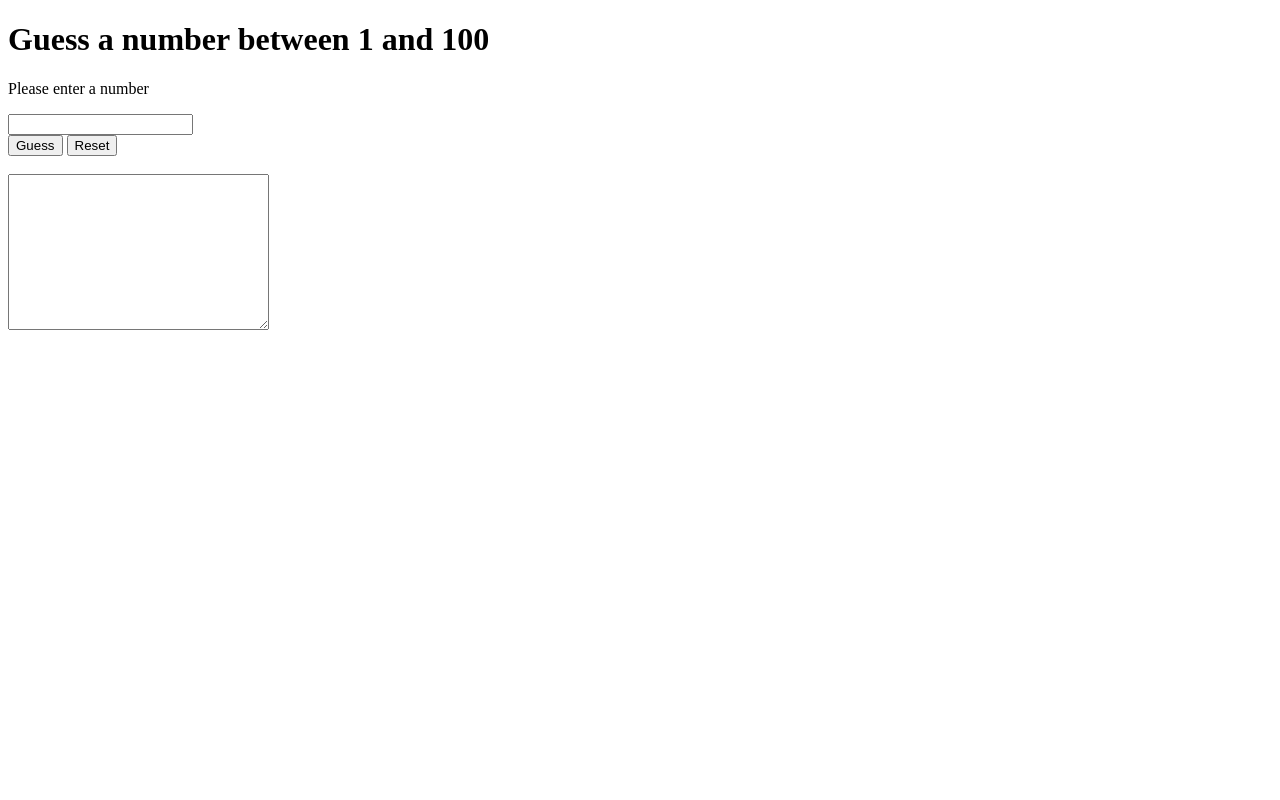
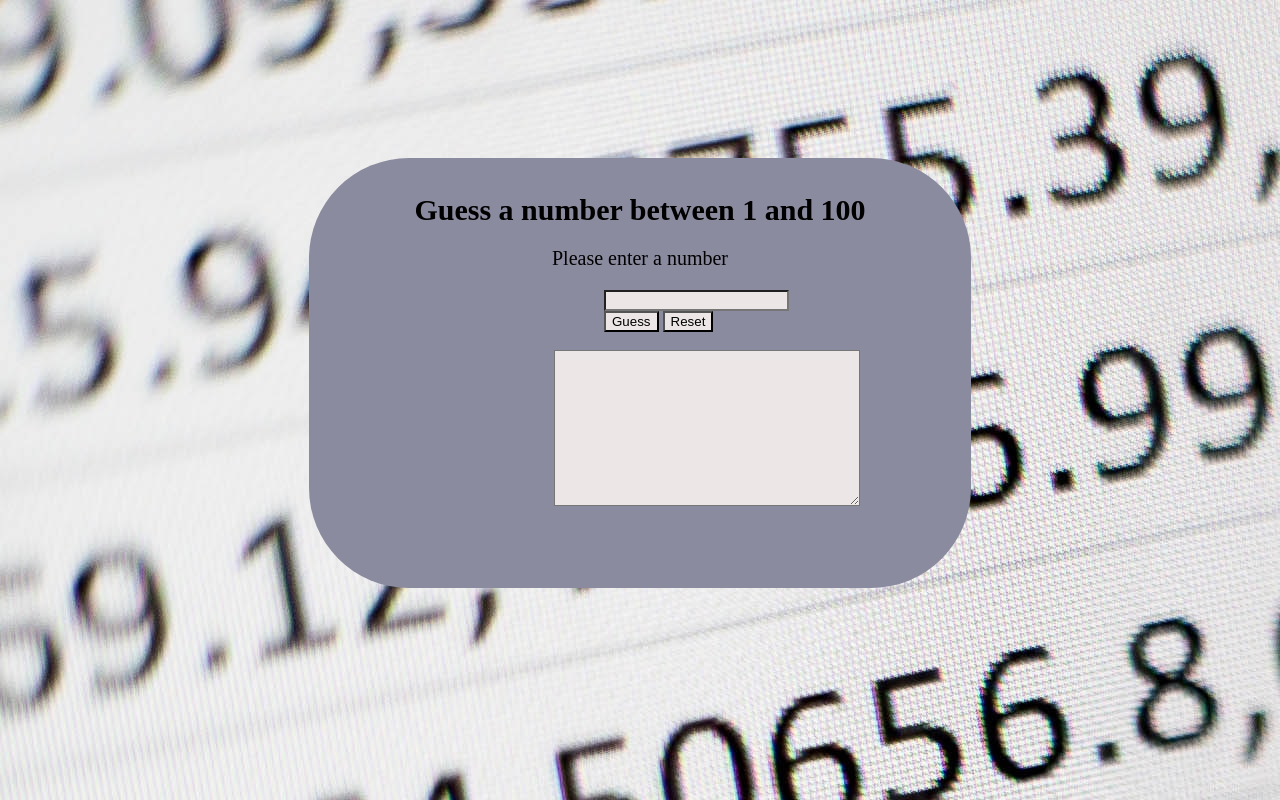
Before and after one commit to Tiofilos/Guess-a-Number, a plain HTML site: page index.html in a window 1280 px wide. Drawn offline with Linux system fonts and the light colour scheme.

Commit message:
adding css functions

```diff
--- a/style.css
+++ b/style.css
@@ -0,0 +1,46 @@
+
+body{
+    background:url("images/back2.jpg")
+}
+
+div{
+    width: 400px;
+    height: 400px;
+    /* border: 1px solid black; */
+    background-color:rgb(139, 139, 160);
+    margin: auto;
+    width: 50%;
+    padding: 15px;
+    position: relative;
+    top: 150px;
+    object-fit: cover;
+    border-radius: 100px;
+}
+h1{
+
+    text-align: center;
+    font-size: 30px;
+}
+p{
+    text-align: center;
+    font-size: 20px;
+}
+input{
+    position: relative;
+    left: 280px;
+    background-color: rgb(236, 230, 230);
+}
+button{
+    position: relative;
+    left: 280px;
+    background-color: rgb(236, 230, 230);
+}
+textarea{
+    position: relative;
+    left: 230px;
+    width: 300px;
+  height: 150px;
+    background-color: rgb(236, 230, 230);
+    font-size: 20px;
+    font-weight: 600;
+}
```
Also changed, not shown: index.html (+1 -1 lines), images/back2.jpg (added), 2 other files.
